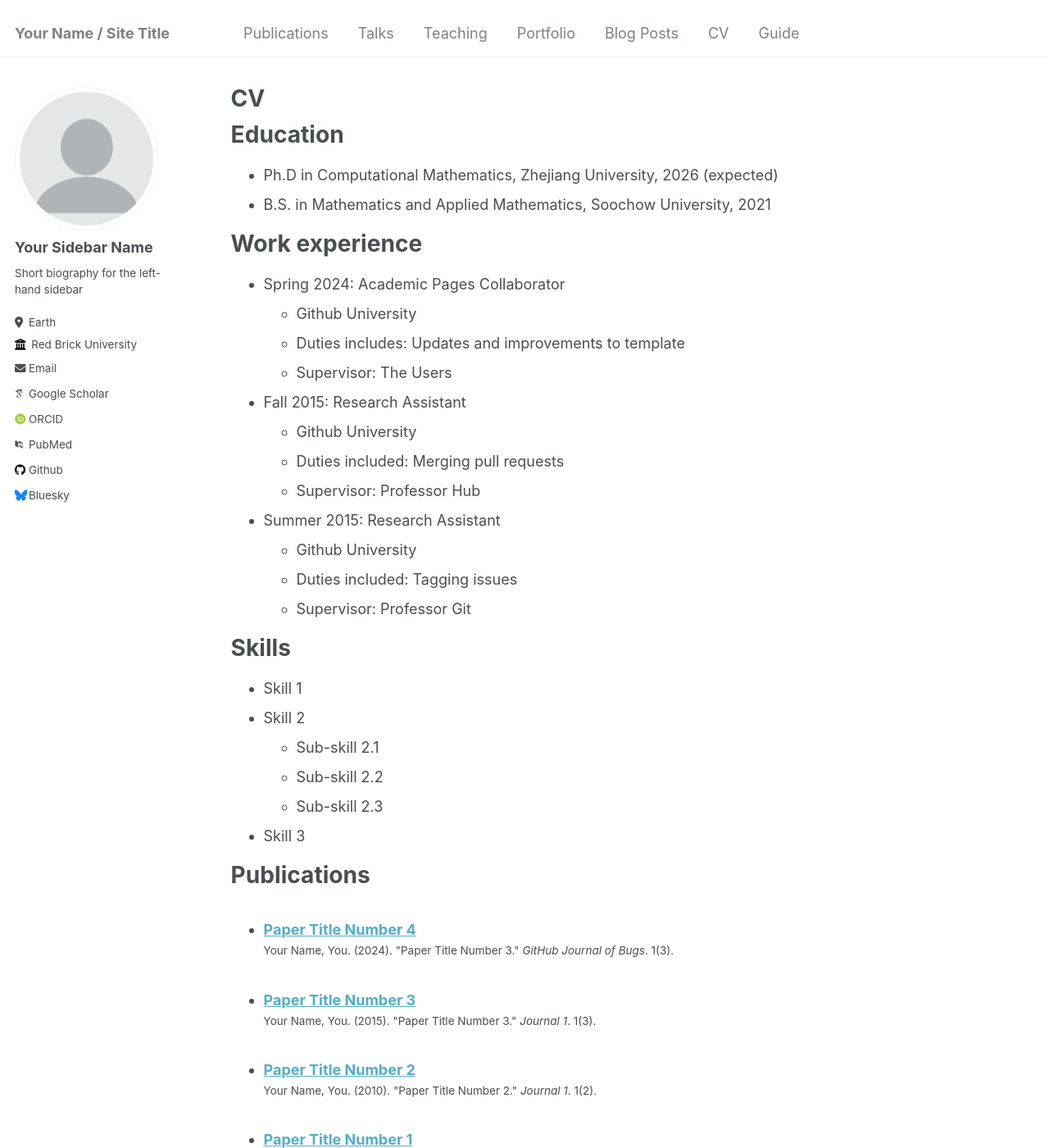
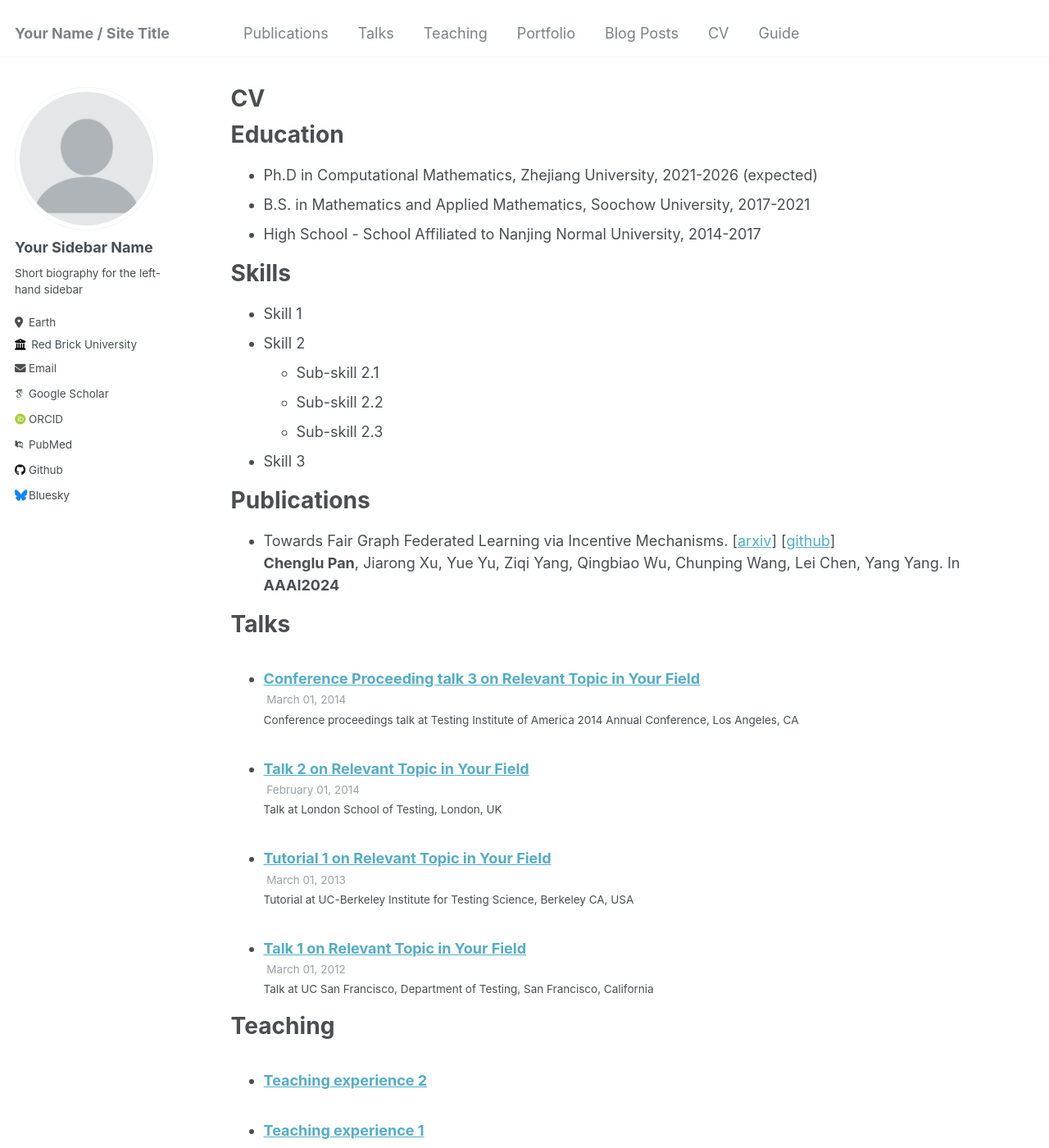
Before and after one commit to Chenglu0426/Chenglu0426.github.io, a Jekyll site: the page built from _pages/cv.md, in a window 1280 px wide and 1400 px high. Shown: the whole window at 82% size. Built offline with Jekyll 4.4.1, drawn with Linux system fonts in a browser that asks for light colours; some web fonts are replaced; some of the changed text lies outside the part shown.

Commit message:
Update cv.md

```diff
--- a/_pages/cv.md
+++ b/_pages/cv.md
@@ -11,25 +11,13 @@ redirect_from:
 
 Education
 ======
-* Ph.D in Computational Mathematics, Zhejiang University, 2026 (expected)
-* B.S. in Mathematics and Applied Mathematics, Soochow University, 2021
+* Ph.D in Computational Mathematics, Zhejiang University, 2021-2026 (expected)
+* B.S. in Mathematics and Applied Mathematics, Soochow University, 2017-2021
+* High School - School Affiliated to Nanjing Normal University, 2014-2017
 
-Work experience
-======
-* Spring 2024: Academic Pages Collaborator
-  * Github University
-  * Duties includes: Updates and improvements to template
-  * Supervisor: The Users
 
-* Fall 2015: Research Assistant
-  * Github University
-  * Duties included: Merging pull requests
-  * Supervisor: Professor Hub
 
-* Summer 2015: Research Assistant
-  * Github University
-  * Duties included: Tagging issues
-  * Supervisor: Professor Git
+
 
 Skills
 ======
@@ -42,9 +30,8 @@ Skills
 
 Publications
 ======
-  <ul>{% for post in site.publications reversed %}
-    {% include archive-single-cv.html %}
-  {% endfor %}</ul>
+* Towards Fair Graph Federated Learning via Incentive Mechanisms. [[arxiv](https://arxiv.org/abs/2312.13306)] [[github](https://github.com/Chenglu0426/FairGraphFL)]
+  <br />**Chenglu Pan**, Jiarong Xu, Yue Yu, Ziqi Yang, Qingbiao Wu, Chunping Wang, Lei Chen, Yang Yang. In **AAAI2024**
 
 Talks
 ======
```
